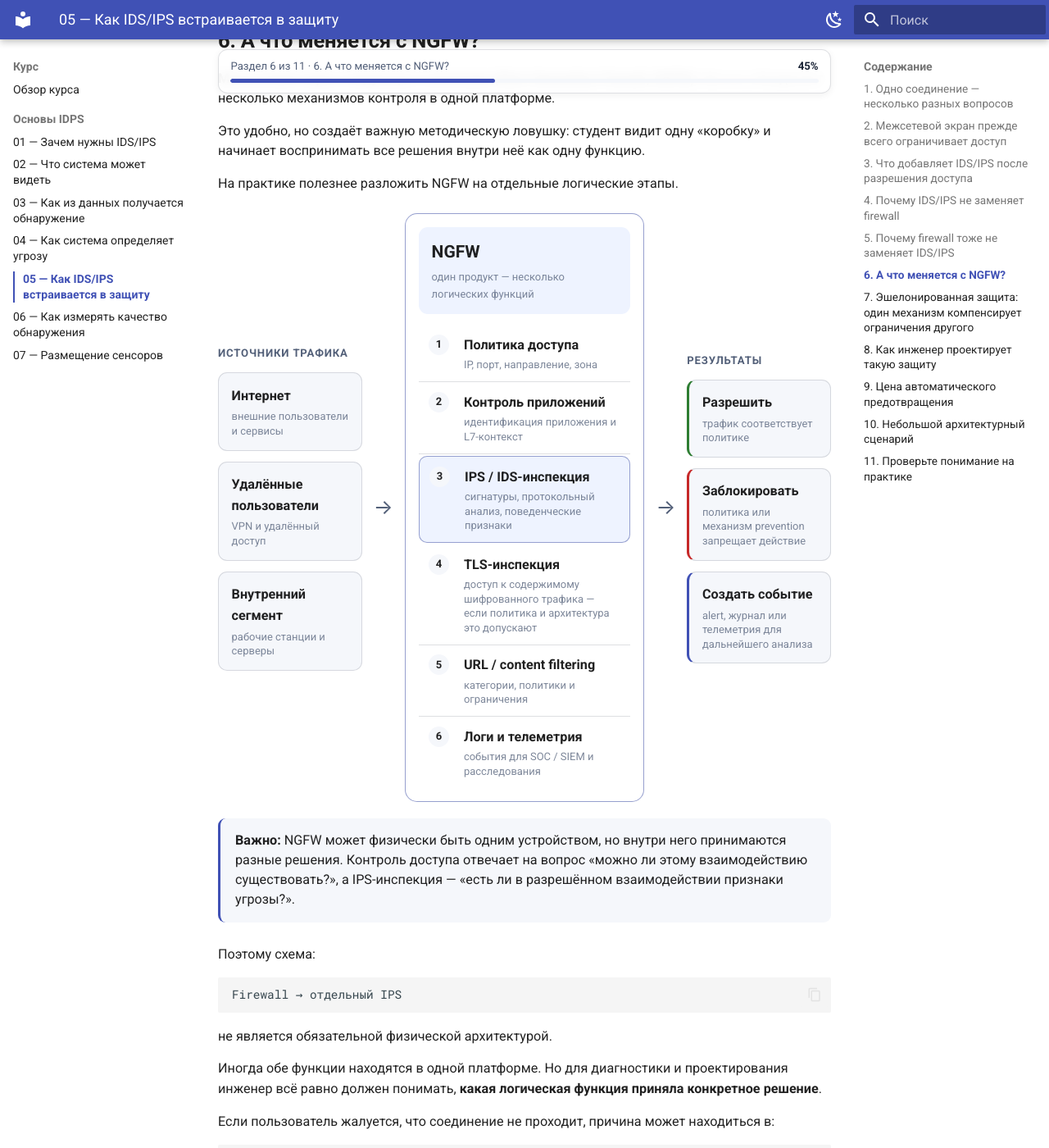
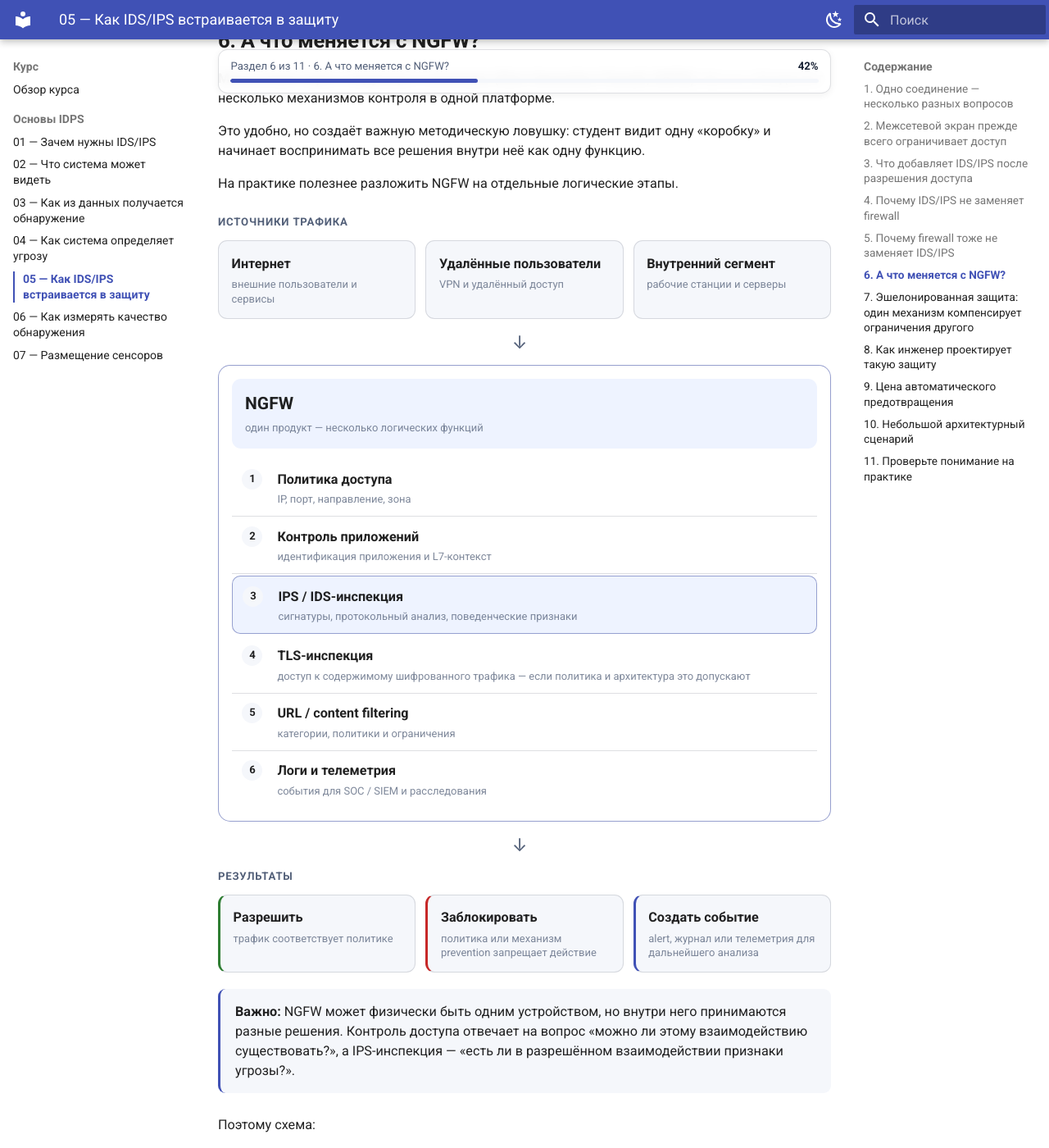
Before and after one commit to 11ndra/spvo, an MkDocs documentation site: the page built from docs/course/05-firewall-vs-idps.md, in a window 1280 px wide and 1400 px high, scrolled down 4395 px. Shown: the whole window at 82% size. Built offline with MkDocs 1.6.1 and Material for MkDocs 9.7.7, drawn with Linux system fonts in a browser that asks for light colours.

Commit message:
v2.10.2
layout fixes

```diff
--- a/docs/assets/stylesheets/extra.css
+++ b/docs/assets/stylesheets/extra.css
@@ -2551,3 +2551,237 @@
     grid-template-columns: 1fr;
   }
 }
+
+
+
+/* =========================================================
+   v2.10.2 — Chapter 5 layout correction
+   Prevent diagram overflow into the right TOC.
+   ========================================================= */
+
+/* Any complex grid inside the article must be allowed to shrink. */
+.ngfw-architecture *,
+.architecture-compare *,
+.strong-architecture-flow *,
+.weak-architecture-flow * {
+  min-width: 0;
+  box-sizing: border-box;
+}
+
+.ngfw-architecture,
+.architecture-compare,
+.strong-architecture-flow,
+.weak-architecture-flow {
+  max-width: 100%;
+}
+
+/* ---------------------------------------------------------
+   NGFW diagram
+   --------------------------------------------------------- */
+
+/*
+   The previous 5-column layout was too wide once MkDocs' right TOC
+   reduced the real article width. Use a three-stage vertical layout:
+   sources -> NGFW -> outcomes.
+*/
+.ngfw-architecture {
+  display: grid;
+  grid-template-columns: 1fr;
+  gap: .8rem;
+  align-items: stretch;
+}
+
+.ngfw-inputs,
+.ngfw-outcomes {
+  display: grid;
+  grid-template-columns: repeat(3, minmax(0, 1fr));
+  gap: .6rem;
+}
+
+.ngfw-group-title {
+  grid-column: 1 / -1;
+}
+
+.ngfw-flow-arrow {
+  display: grid;
+  place-items: center;
+  height: 24px;
+  transform: rotate(90deg);
+  font-size: 1.1rem;
+}
+
+.ngfw-core {
+  width: 100%;
+}
+
+.ngfw-layer {
+  grid-template-columns: 30px minmax(0, 1fr);
+}
+
+.ngfw-source,
+.ngfw-outcome,
+.ngfw-layer,
+.ngfw-layer small,
+.ngfw-source small,
+.ngfw-outcome small {
+  overflow-wrap: anywhere;
+}
+
+/* ---------------------------------------------------------
+   Architecture scenario
+   --------------------------------------------------------- */
+
+/*
+   Comparing two fairly rich architectures side by side is not useful
+   at textbook width. Stack them vertically so every scheme uses the
+   full article width.
+*/
+.architecture-compare {
+  grid-template-columns: 1fr;
+  gap: 1rem;
+}
+
+.architecture-panel {
+  width: 100%;
+  overflow: hidden;
+}
+
+/* Weak architecture: source left, exposed services right */
+.weak-architecture-flow {
+  grid-template-columns: minmax(120px, .75fr) minmax(0, 1.7fr);
+  gap: .85rem;
+}
+
+.weak-links > div {
+  grid-template-columns: 58px 20px minmax(0, 1fr);
+}
+
+/*
+   Strong architecture:
+   Five security/application nodes occupy one row.
+   Connection labels live above the arrows but don't reserve huge width.
+*/
+.strong-architecture-flow {
+  display: grid;
+  grid-template-columns:
+    minmax(82px, 1fr)
+    52px
+    minmax(100px, 1.1fr)
+    52px
+    minmax(82px, 1fr)
+    58px
+    minmax(82px, 1fr)
+    62px
+    minmax(92px, 1fr);
+  gap: .3rem;
+  align-items: stretch;
+}
+
+.strong-architecture-flow .arch-node {
+  display: flex;
+  min-height: 92px;
+  flex-direction: column;
+  justify-content: center;
+  padding: .58rem .45rem;
+}
+
+.strong-architecture-flow .arch-node strong {
+  font-size: .76rem;
+  line-height: 1.25;
+  overflow-wrap: normal;
+  word-break: normal;
+}
+
+.strong-architecture-flow .arch-node small {
+  font-size: .64rem;
+  line-height: 1.28;
+  overflow-wrap: normal;
+  word-break: normal;
+}
+
+.arch-arrow {
+  display: flex;
+  flex-direction: column;
+  align-items: center;
+  justify-content: center;
+  min-width: 0;
+}
+
+.arch-arrow span {
+  max-width: 64px;
+  min-height: 30px;
+  font-size: .56rem;
+  line-height: 1.18;
+  overflow-wrap: normal;
+  word-break: normal;
+  text-align: center;
+}
+
+.arch-arrow b {
+  margin-top: .12rem;
+}
+
+/* DENY and telemetry rows should remain inside the panel. */
+.blocked-paths,
+.visibility-layers {
+  width: 100%;
+}
+
+.blocked-paths > div {
+  flex: 1 1 220px;
+}
+
+.visibility-layers {
+  grid-template-columns: repeat(2, minmax(0, 1fr));
+}
+
+/* ---------------------------------------------------------
+   Breakpoints
+   --------------------------------------------------------- */
+
+@media screen and (max-width: 1100px) {
+  .strong-architecture-flow {
+    /*
+      At narrower article widths use a vertical pipeline rather than
+      compressing labels until words become unreadable.
+    */
+    grid-template-columns: 1fr;
+    gap: .35rem;
+  }
+
+  .strong-architecture-flow .arch-node {
+    min-height: 0;
+  }
+
+  .strong-architecture-flow .arch-arrow {
+    min-height: 34px;
+  }
+
+  .strong-architecture-flow .arch-arrow span {
+    max-width: none;
+    min-height: 0;
+  }
+
+  .strong-architecture-flow .arch-arrow b {
+    transform: rotate(90deg);
+  }
+}
+
+@media screen and (max-width: 760px) {
+  .ngfw-inputs,
+  .ngfw-outcomes {
+    grid-template-columns: 1fr;
+  }
+
+  .weak-architecture-flow {
+    grid-template-columns: 1fr;
+  }
+
+  .weak-links > div {
+    grid-template-columns: 58px 20px minmax(0, 1fr);
+  }
+
+  .visibility-layers {
+    grid-template-columns: 1fr;
+  }
+}
```
Also changed, not shown: README.md (+12 -0 lines).
